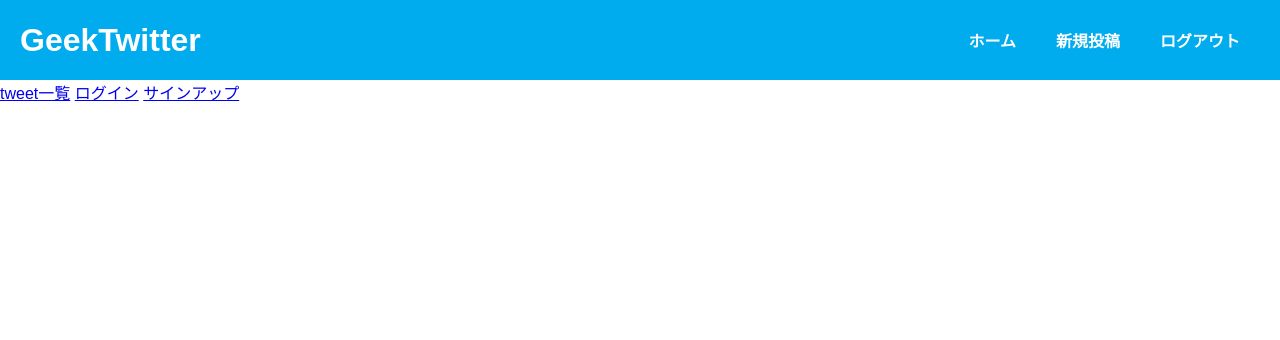
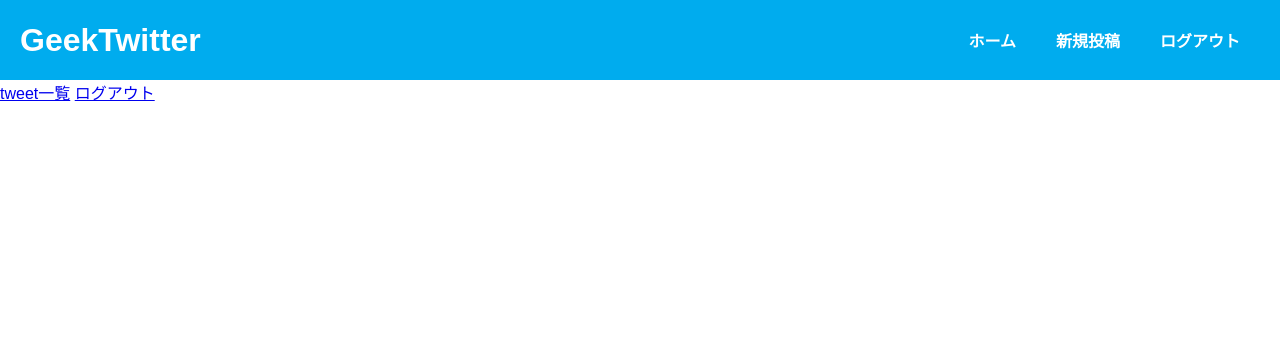
Before and after one commit to GeekSalon-Fukuoka/GeekTwitter_Flask, a Flask app: page / in a window 1280 px wide. Shown: the top 340 px of the page. Run offline with Flask 2, Linux system fonts and the light colour scheme; the visitor is signed in with stand-in values (Sample User, id 1); data comes from the database, SQL or seed files in the repository.

Commit message:
feat: トップページのユーザ機能を変更

```diff
--- a/templates/application.html
+++ b/templates/application.html
@@ -9,7 +9,7 @@
 </head>
 <body>
     <header>
-        <h1>GeekTwitter</h1>
+        <h1><a href="/">GeekTwitter</a></h1>
         <div class="header_list">
             <li><a href="/">ホーム</a></li>
             <li><a href="/tweets/new">新規投稿</a></li>
--- a/templates/top.html
+++ b/templates/top.html
@@ -1,6 +1,10 @@
 {% extends "application.html" %}
 {% block content %}
     <a href="/tweets">tweet一覧</a>
-    <a href="/login">ログイン</a>
-    <a href="/signup">サインアップ</a>
+    {% if current_user.id %}
+        <a href="/logout">ログアウト</a>
+    {% else %}
+        <a href="/login">ログイン</a>
+        <a href="/signup">サインアップ</a>
+    {% endif %}
 {% endblock %}
```
